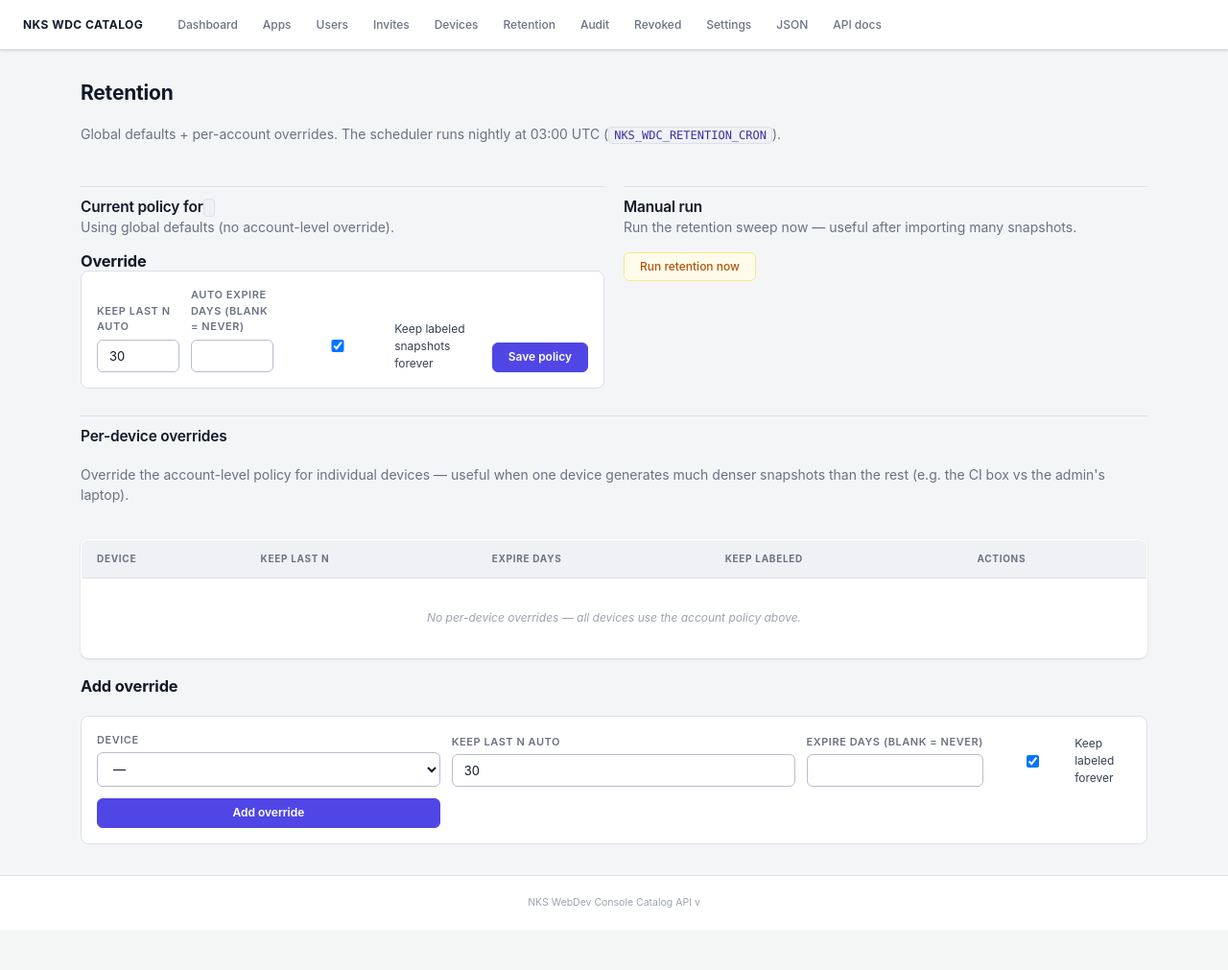
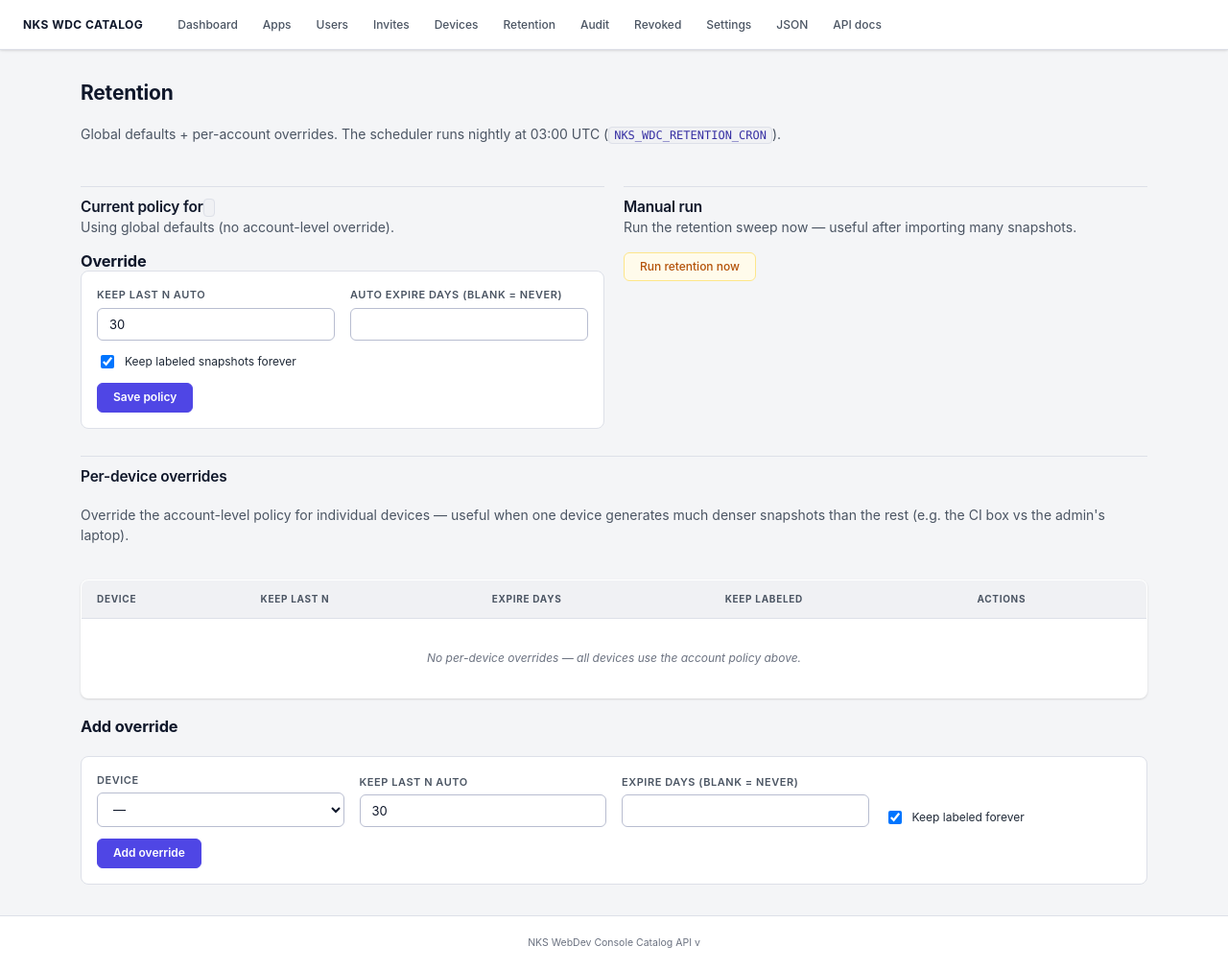
Before and after one commit to nks-hub/wdc-catalog-api, a Python web app: template app/templates/retention.html in a window 1280 px wide. Shown: the whole page at 96% size. Before the commit the page ends 946 px from the top, so only its background shows below. Run offline with Jinja, Linux system fonts and the light colour scheme; the template is opened without the code that fills it, so the values that code supplies are empty.

Commit message:
ui: fix form-grid overflow, apps table styling, nav wrap + higher muted-text contrast

```diff
--- a/app/static/admin.css
+++ b/app/static/admin.css
@@ -18,11 +18,13 @@
   --border:       #dde0e8;
   --border-strong:#b8bdd0;
 
-  /* Text */
-  --text:         #111827;
-  --text-2:       #374151;
-  --text-3:       #6b7280;
-  --text-4:       #9ca3af;
+  /* Text — bumped contrast of --text-3 from #6b7280 → #4b5563 and
+     --text-4 from #9ca3af → #6b7280 so "muted" labels still read
+     WCAG-AA against the light surface. */
+  --text:         #0f172a;
+  --text-2:       #1f2937;
+  --text-3:       #4b5563;
+  --text-4:       #6b7280;
 
   /* Accent — indigo */
   --accent:       #4f46e5;
@@ -360,10 +362,16 @@ select, input, textarea, button {
   align-items: center;
   gap: 2px;
   flex: 1;
+  flex-wrap: wrap;
+  row-gap: 4px;
   overflow-x: auto;
   scrollbar-width: none;
 }
 .nav::-webkit-scrollbar { display: none; }
+@media (max-width: 880px) {
+  .nav { gap: 0; }
+  .nav a { padding: var(--space-1) var(--space-2); font-size: 0.786rem; }
+}
 
 .nav a {
   padding: var(--space-1) var(--space-3);
@@ -691,16 +699,40 @@ main.container {
 }
 .form textarea { resize: vertical; min-height: 80px; }
 
-/* .form-grid — two-column form (invites) */
+/* .form-grid — responsive multi-column form. Auto-fit with a sane
+   minimum so labels never collapse to 1-word-per-line, and fields
+   stack into a single column on narrow viewports instead of trying to
+   cram 4 columns into 600 px. */
 .form-grid {
   display: grid;
-  grid-template-columns: 1fr 1fr auto auto;
-  gap: var(--space-3);
+  grid-template-columns: repeat(auto-fit, minmax(220px, 1fr));
+  gap: var(--space-3) var(--space-4);
   align-items: end;
   padding: var(--space-4);
   background: var(--surface);
   border: 1px solid var(--border);
   border-radius: var(--radius-md);
+}
+.form-grid .span-all { grid-column: 1 / -1; }
+.form-grid button[type="submit"],
+.form-grid .btn {
+  grid-column: 1 / -1;
+  justify-self: start;
+}
+.form-grid .checkbox {
+  flex-direction: row !important;
+  align-items: center;
+  gap: var(--space-2);
+  font-weight: 500;
+  color: var(--text);
+  text-transform: none;
+  letter-spacing: 0;
+  font-size: 0.929rem;
+}
+.form-grid .checkbox input[type="checkbox"] {
+  width: 1rem;
+  height: 1rem;
+  flex-shrink: 0;
 }
 .form-grid label {
   display: flex;
```
Also changed, not shown: app/templates/apps_list.html (+11 -16 lines).
